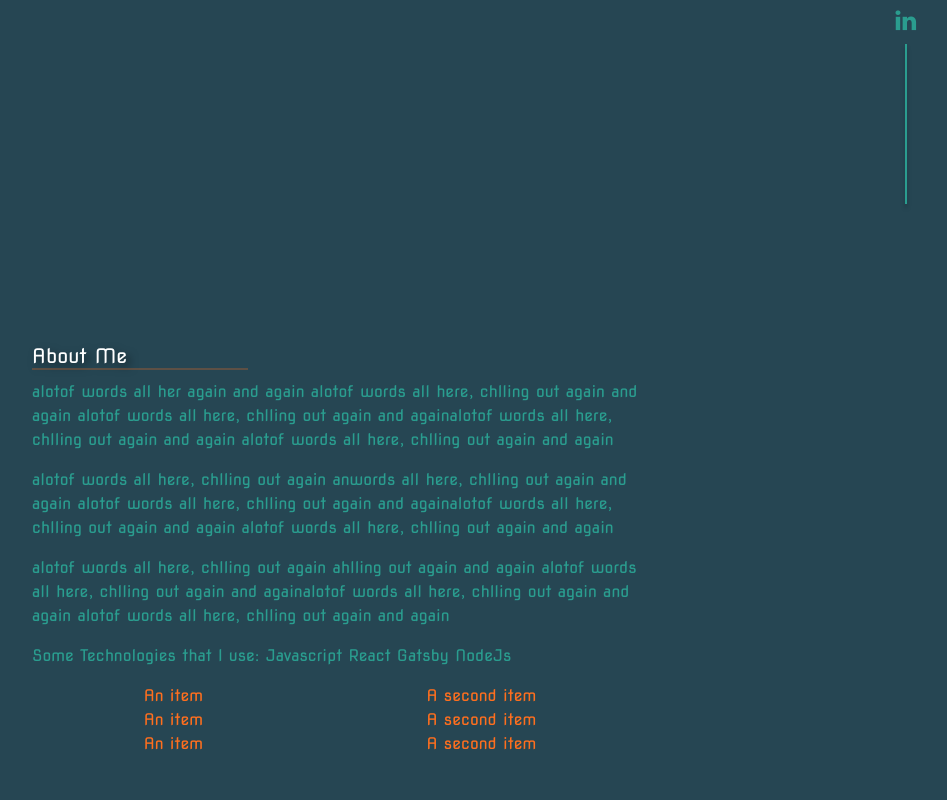
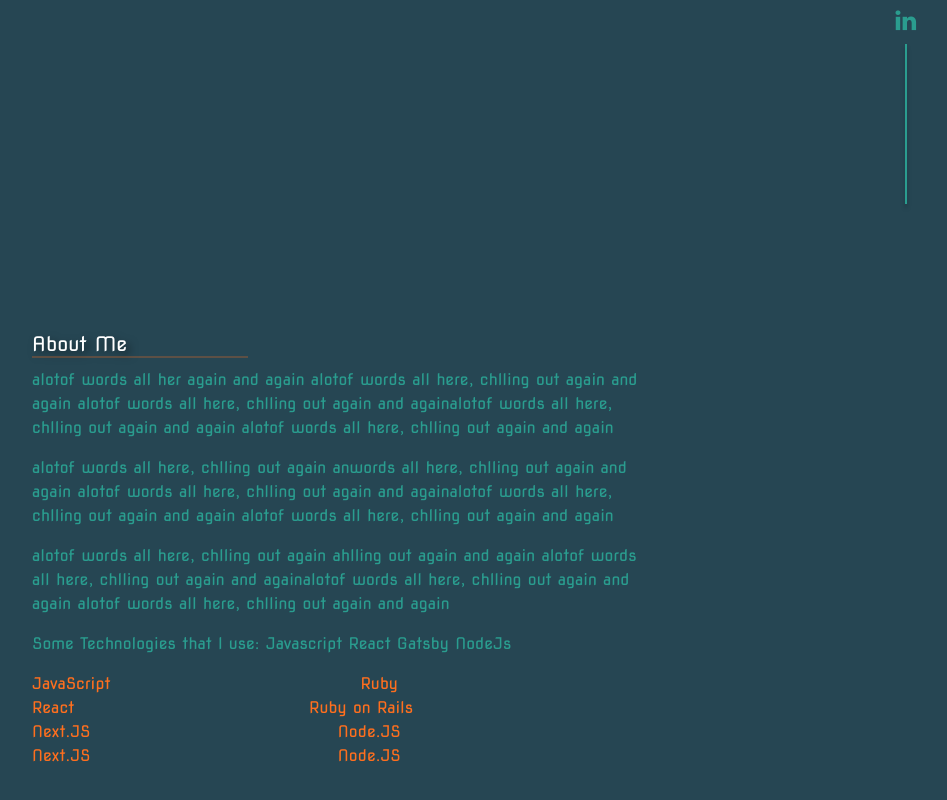
Before and after one commit to Carlos-Diaz-07/carlosdiaz.uk, a React (Create React App) app: page / in a window 1280 px wide. Shown: the part 596-1396 px from the top of the page, without its empty margins (300-1247 px from the left). Built offline with nearby package versions, Linux system fonts and the light colour scheme.

Commit message:
styled about me section

```diff
--- a/src/App.css
+++ b/src/App.css
@@ -119,15 +119,12 @@ body {
   -moz-osx-font-smoothing: grayscale;
 }
 
-.primary {
-  color: #FF6F1E;
-  background-color: #FF6F1E;
-  background-image: #FF6F1E;
-  background: #FF6F1E;
+.text-shadow {
+  filter: drop-shadow(4px 4px 4px rgba(0, 0, 0, 0.5));
 }
 
-.text-shadow {
-  filter: drop-shadow(4px 4px 4px rgba(0, 0, 0, 0.5));
+.text-color-primary {
+  color: #FF6F1E;
 }
 
 h1 {
@@ -151,6 +148,10 @@ h5 {
   margin: 0;
 }
 
+p {
+  color: #2A9D8F;
+}
+
 hr {
   border: 1px solid #FF6F1E;
   margin: 0 0 10px 0;
@@ -158,12 +159,4 @@ hr {
   background-color: #FF6F1E;
 }
 
-p {
-  color: #2A9D8F;
-}
-
-.text-color-primary {
-  color: #FF6F1E;
-}
-
 /*# sourceMappingURL=App.css.map */
--- a/src/components/AboutMeComponent.js
+++ b/src/components/AboutMeComponent.js
@@ -13,17 +13,21 @@ export const AboutMeSection = () => {
       <p className="text-justify">alotof words all her again and again alotof words all here, chlling out again and again alotof words all here, chlling out again and againalotof words all here, chlling out again and again alotof words all here, chlling out again and again </p>
       <p>alotof words all here, chlling out again anwords all here, chlling out again and again alotof words all here, chlling out again and againalotof words all here, chlling out again and again alotof words all here, chlling out again and again </p>
       <p>alotof words all here, chlling out again ahlling out again and again alotof words all here, chlling out again and againalotof words all here, chlling out again and again alotof words all here, chlling out again and again </p><p>Some Technologies that I use: Javascript React Gatsby NodeJs</p>
-      <ul class="list-group list-group-horizontal text-center">
-        <li class="list-group-item flex-fill text-color-primary">An item</li>
-        <li class="list-group-item flex-fill text-color-primary">A second item</li>
+      <ul class="list-group list-group-horizontal">
+        <li class="list-group-item flex-fill text-color-primary">JavaScript</li>
+        <li class="list-group-item flex-fill text-color-primary">Ruby</li>
       </ul>
-      <ul class="list-group  list-group-horizontal-sm text-center">
-        <li class="list-group-item flex-fill text-color-primary">An item</li>
-        <li class="list-group-item flex-fill text-color-primary">A second item</li>
+      <ul class="list-group list-group-horizontal-sm">
+        <li class="list-group-item flex-fill text-color-primary">React</li>
+        <li class="list-group-item flex-fill text-color-primary">Ruby on Rails</li>
       </ul>
-      <ul class="list-group list-group-horizontal-md text-center">
-        <li class="list-group-item flex-fill text-color-primary">An item</li>
-        <li class="list-group-item flex-fill text-color-primary">A second item</li>
+      <ul class="list-group list-group-horizontal-md">
+        <li class="list-group-item flex-fill text-color-primary">Next.JS</li>
+        <li class="list-group-item flex-fill text-color-primary">Node.JS</li>
+      </ul>
+      <ul class="list-group list-group-horizontal-md">
+        <li class="list-group-item flex-fill text-color-primary">Next.JS</li>
+        <li class="list-group-item flex-fill text-color-primary">Node.JS</li>
       </ul>
     </Container>)
 }
--- a/src/styles/application.scss
+++ b/src/styles/application.scss
@@ -34,15 +34,12 @@ body {
   -moz-osx-font-smoothing: grayscale;
 }
 
-.primary {
-  color: $primary;
-  background-color: $primary;
-  background-image: $primary;
-  background: $primary;
+.text-shadow {
+  filter: $text-dropshadow;
 }
 
-.text-shadow {
-  filter: $text-dropshadow;
+.text-color-primary {
+  color: $primary;
 }
 
 h1 {
@@ -66,17 +63,13 @@ h5 {
   margin: 0;
 }
 
+p {
+  color: $secondary;
+  }
+
 hr {
   border: 1px solid $primary;
   margin: 0 0 10px 0;
   width: 35%;
   background-color: $primary;
 }
-
-p {
-  color: $secondary;
-  }
-
-.text-color-primary {
-  color: $primary;
-}
--- a/src/styles/components/_section.scss
+++ b/src/styles/components/_section.scss
@@ -6,5 +6,5 @@
   background-color: transparent;
   border: none;
   padding: 0;
-  list-style-type:circle;
+  list-style-type: circle;
 }
```
Also changed, not shown: 1 other file (tests, documents, lock files or other folders).
